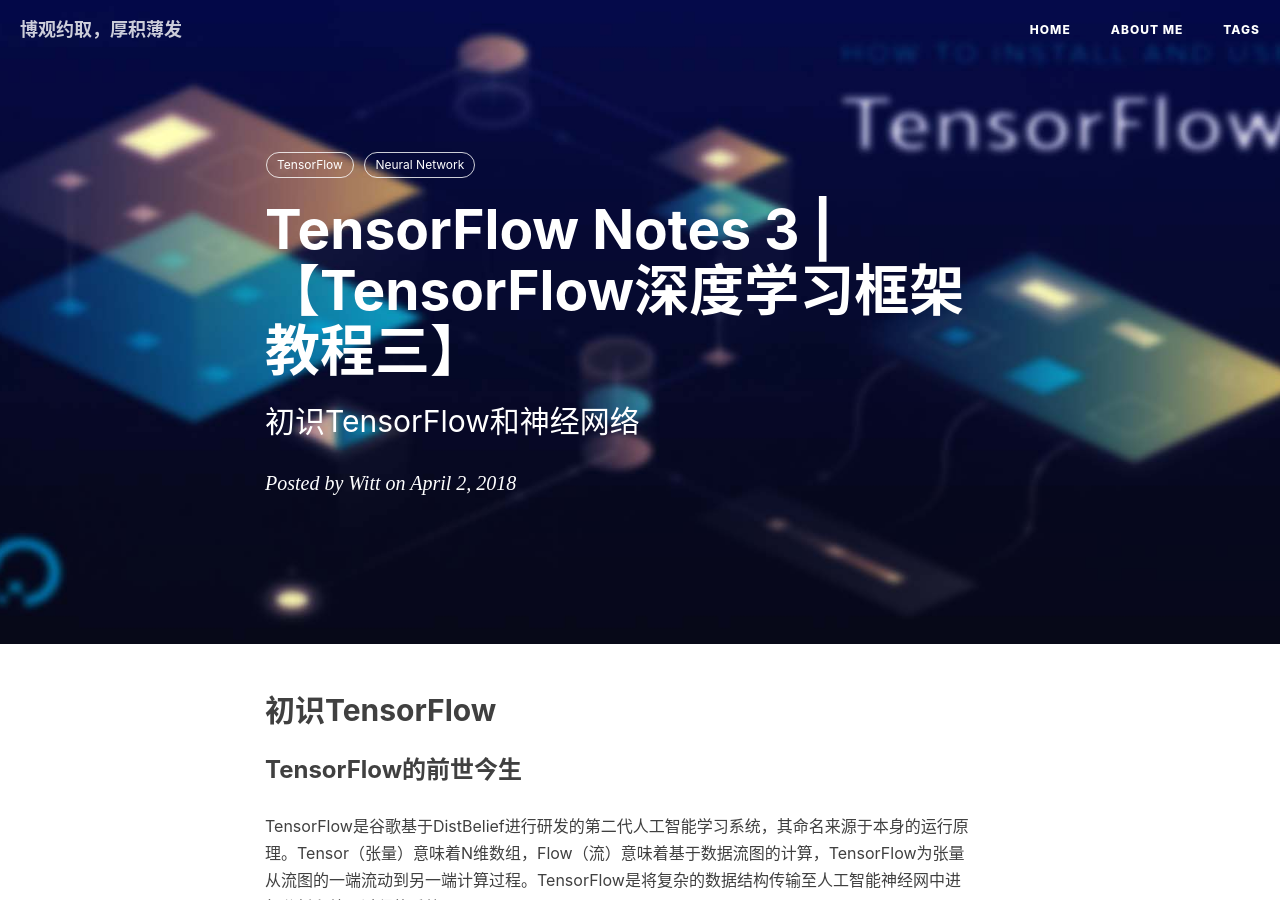
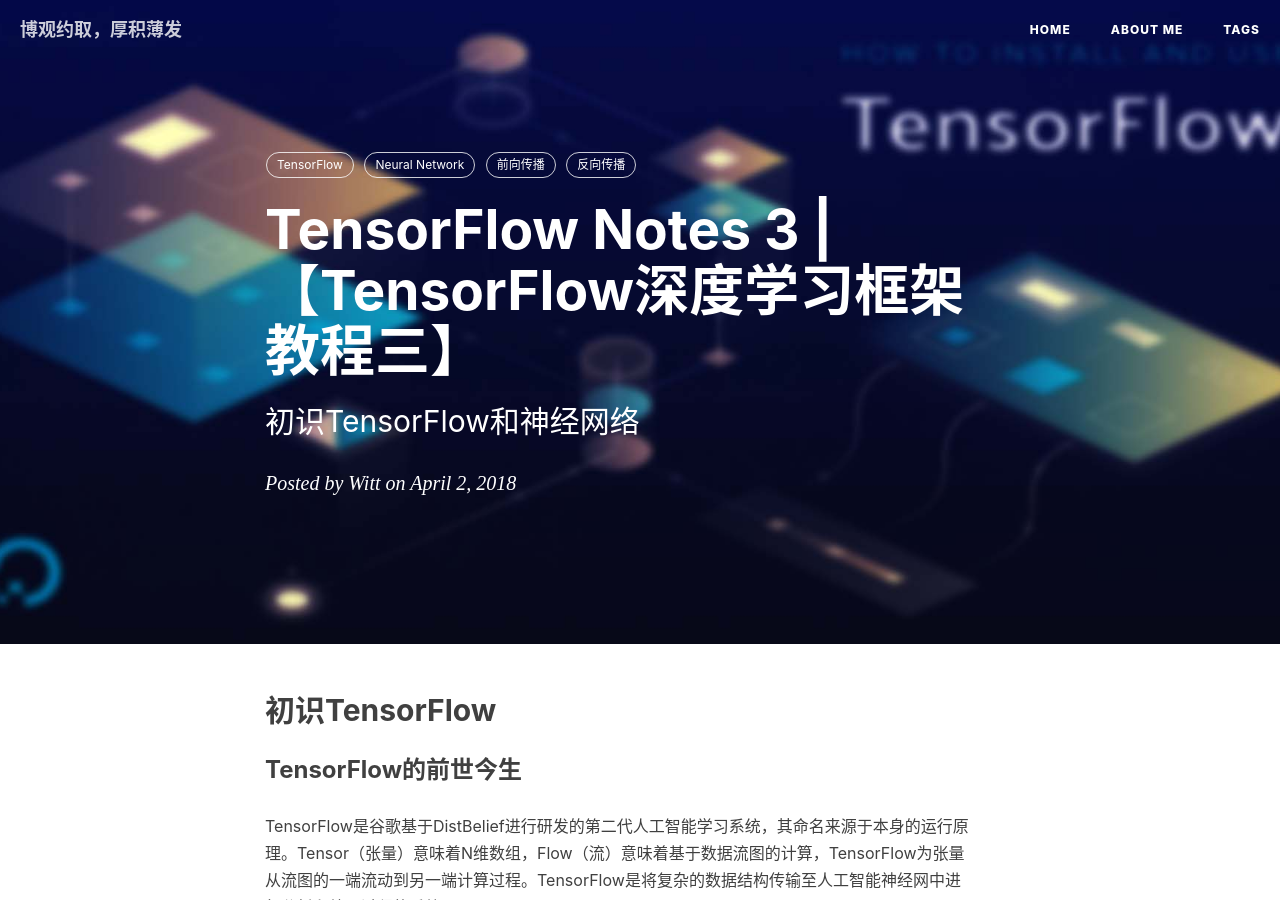
Before and after one commit to primetong/primetong.github.io, a Jekyll site: the page built from _posts/2018-04-2-tensorflow-neural-network.markdown, in a window 1280 px wide and 900 px high. Built offline with Jekyll 4.4.1, drawn with Linux system fonts in a browser that asks for light colours; nearby versions of some CDN libraries; comment, search, counter and statistics services are not loaded.

Commit message:
Post tensorflow-neural-network

```diff
--- a/_posts/2018-04-2-tensorflow-neural-network.markdown
+++ b/_posts/2018-04-2-tensorflow-neural-network.markdown
@@ -8,6 +8,8 @@
 tags:
     - TensorFlow
     - Neural Network
+    - 前向传播
+    - 反向传播
 ---
 
 ## 初识TensorFlow
```
